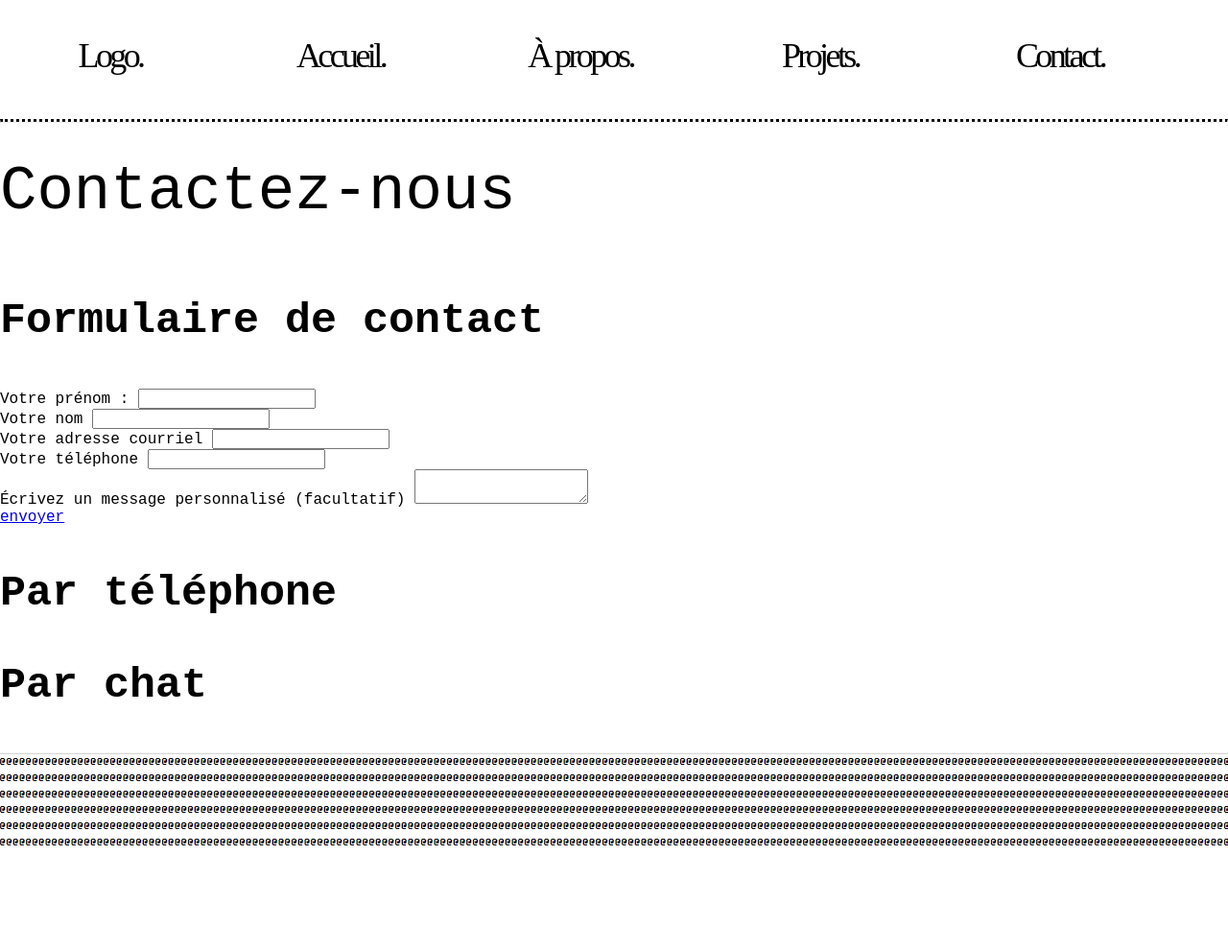
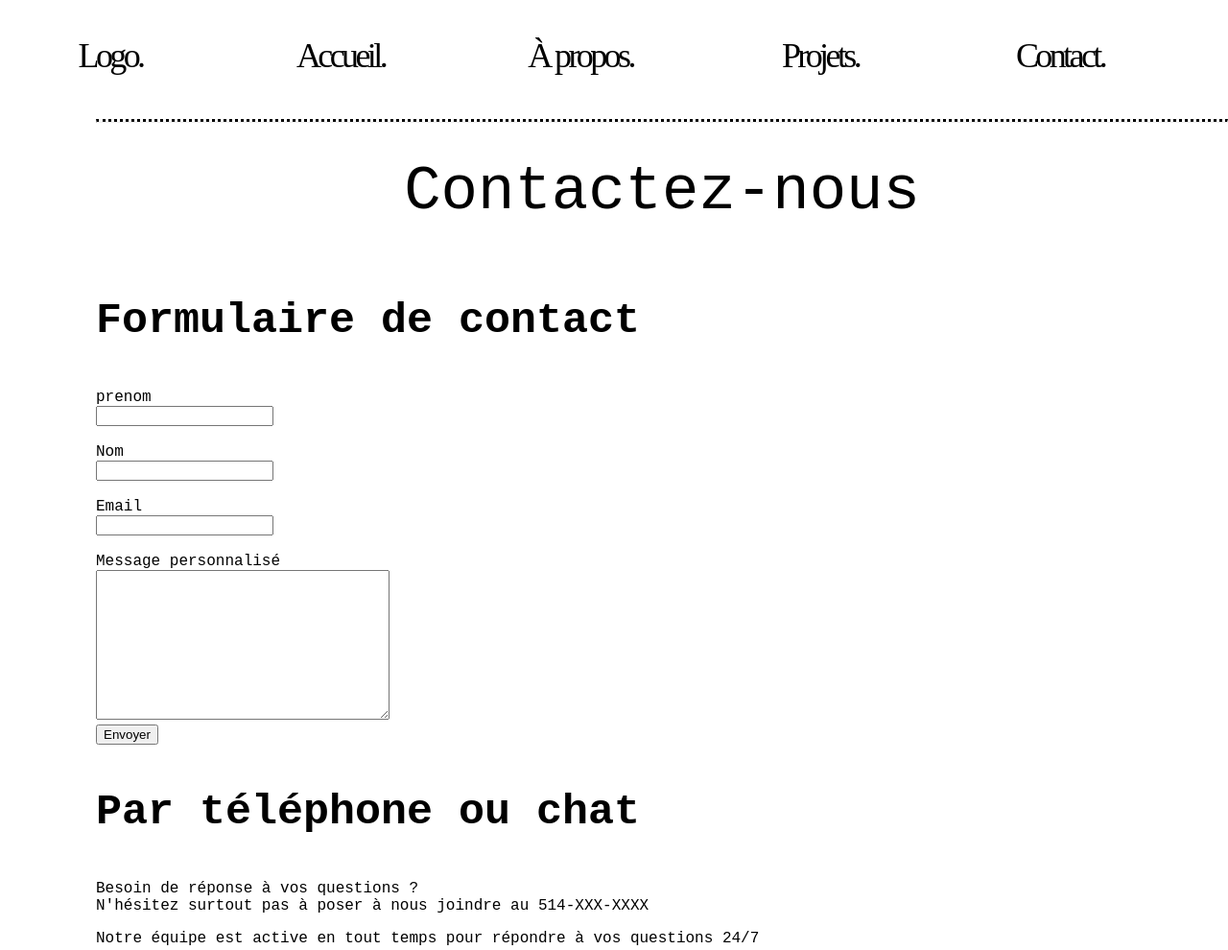
Before and after one commit to XxOkamieexX/TP1_WebPortfolio, a plain HTML site: page contact.html in a window 1280 px wide. Shown: the top 990 px of the page at 96% size. Before the commit the page ends 885 px from the top, so only its background shows below. Drawn offline with Linux system fonts and the light colour scheme.

Commit message:
changements dans les pages 3

```diff
--- a/contact.html
+++ b/contact.html
@@ -18,48 +18,33 @@
                         <li><a href="contact.html" class="link">Contact.</a></li>
                         <li><a href="merci.html" class= "link"></a></li>
                     </ul>
-                </nav>
-                <hr class="dotted">
+                    </nav>
             </header>
             <main class="content-contact">
-                <h2>Contactez-nous</h2>
+                            <hr class="dotted">
+                            <div class="titre-contact">
+                            <h2>Contactez-nous</h2>
+                            </div>
                 <section>
-                    <h3> Formulaire de contact</h3>
-                    <form>
-                        <div>
-                            <div>
-                                <label> Votre prénom : </label>
-                                <input type="text">
-                            </div>
-                            <div>
-                                <label> Votre nom </label>
-                                <input type="text">
-                            </div>
-                        </div>
-                        <div>
-                            <div class="courriel">
-                                <label> Votre adresse courriel </label>
-                                <input type="text">
-                            </div>
-                            <div class="telephone">
-                                <label> Votre téléphone </label>
-                                <input type="number">
-                            </div>
-                        </div>
-                        <div>
-                            <label> Écrivez un message personnalisé (facultatif) </label>
-                            <textarea name="commentaire" id="commentaires" > </textarea>
-                        </div>
-                        <a class="button" href="merci.html">envoyer</a>
-
-
+                    <h3 class="titre-form">Formulaire de contact</h3>
+                    <form id="Form">
+                            <label for="prenom"> prenom </label><br>
+                            <input type="text" id="prenom" name="prenom" required><br><br>
+                            <label for="name">Nom </label><br>
+                            <input type="text" id="name" name="name" required><br><br>
+                            <label for="email">Email </label><br>
+                            <input type="email" id="email" name="email" required><br><br>
+                            <label for="message">Message personnalisé </label><br>
+                            <textarea style="width: 300px; height: 150px;"></textarea>
+                            <br>
+                            <button onclick="window.location.href='merci.html';"> Envoyer </button>
                     </form>
                 </section>
                 <section>
-                    <h3> Par téléphone </h3>
-                </section>
-                <section>
-                    <h3> Par chat </h3>
+                    <h3> Par téléphone ou chat </h3>
+                    <p> Besoin de réponse à vos questions ? <br>
+                        N'hésitez surtout pas à poser à nous joindre au 514-XXX-XXXX </p>
+                    <p> Notre équipe est active en tout temps pour répondre à vos questions 24/7 </p>
                 </section>
             </main>
         <footer></footer>
--- a/style.css
+++ b/style.css
@@ -226,7 +226,7 @@
     .content-projet{
         columns: 2;
         margin-left: 90px;
-        margin-bottom: 30px;
+        margin-bottom: 90px;
         -webkit-column-break-inside: avoid;
     }
 
@@ -239,5 +239,24 @@
     .content-merci{
         height: 100%;
         text-align: center;
+        margin-bottom: 400px;
+        margin-top: 200px;
     }
+
+    .titre-form{
+        display: flex;
+        justify-content: left;
+    }
+
+    .titre-contact{
+        text-align: center;
+    }
+
+    .content-contact{
+        margin-left: 100px;
+        margin-bottom: 300px;
+
+    }
+
+
 }
```
Also changed, not shown: contacttest.html (added, +21 -0 lines), merci.html (+5 -2 lines), projets.html (+1 -1 lines).
